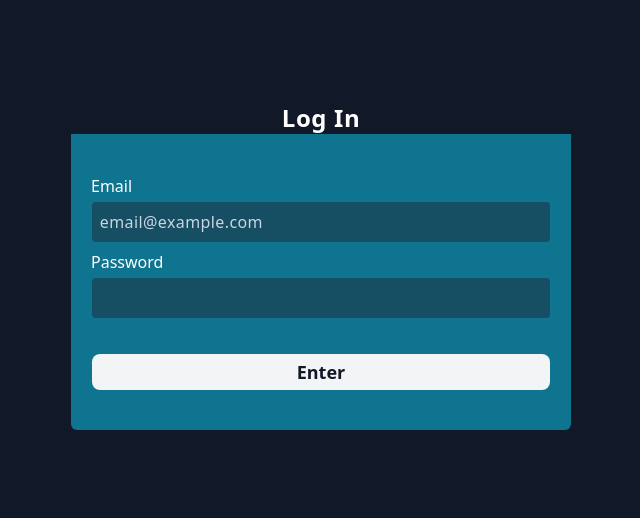
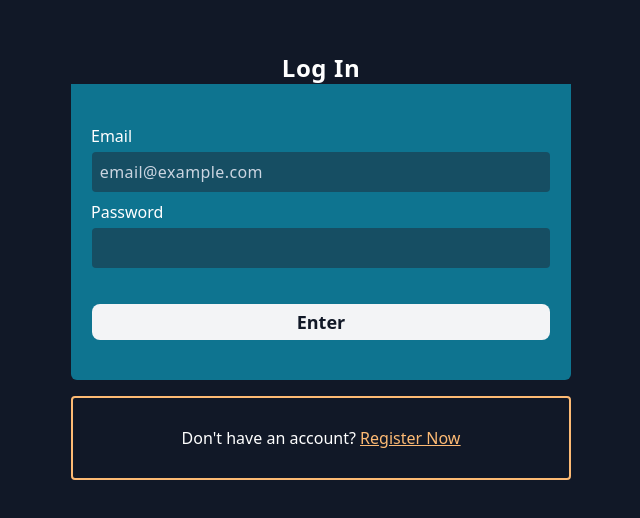
Before and after one commit to FPotichkin/Challenge-Alkemy-Fullstack, a React (Create React App) app in the folder frontend/operations-abm-app/: page /login in a window 1280 px wide. Shown: the part 142-660 px from the top of the page, without its empty margins (319-959 px from the left). Built offline with nearby package versions, Linux system fonts and the light colour scheme.

Commit message:
fix: link to register in LoginPage

```diff
--- a/frontend/operations-abm-app/src/pages/LoginPage.jsx
+++ b/frontend/operations-abm-app/src/pages/LoginPage.jsx
@@ -1,4 +1,5 @@
 import React from 'react'
+import { Link } from 'react-router-dom'
 import LoginForm from '../components/LoginForm'
 
 const LoginPage = () => {
@@ -8,6 +9,9 @@ const LoginPage = () => {
             <h2 className='text-white text-2xl font-bold tracking-wide'>Log In</h2>
             <LoginForm />
         </div>
+        <div className='w-4/5 max-w-[500px] border-2 border-orange-300 rounded mt-4 py-7 text-center text-white'>
+          Don't have an account? <span className='underline text-orange-300'><Link to='/register'>Register Now</Link></span>
+        </div>
     </div>
   )
 }
```
